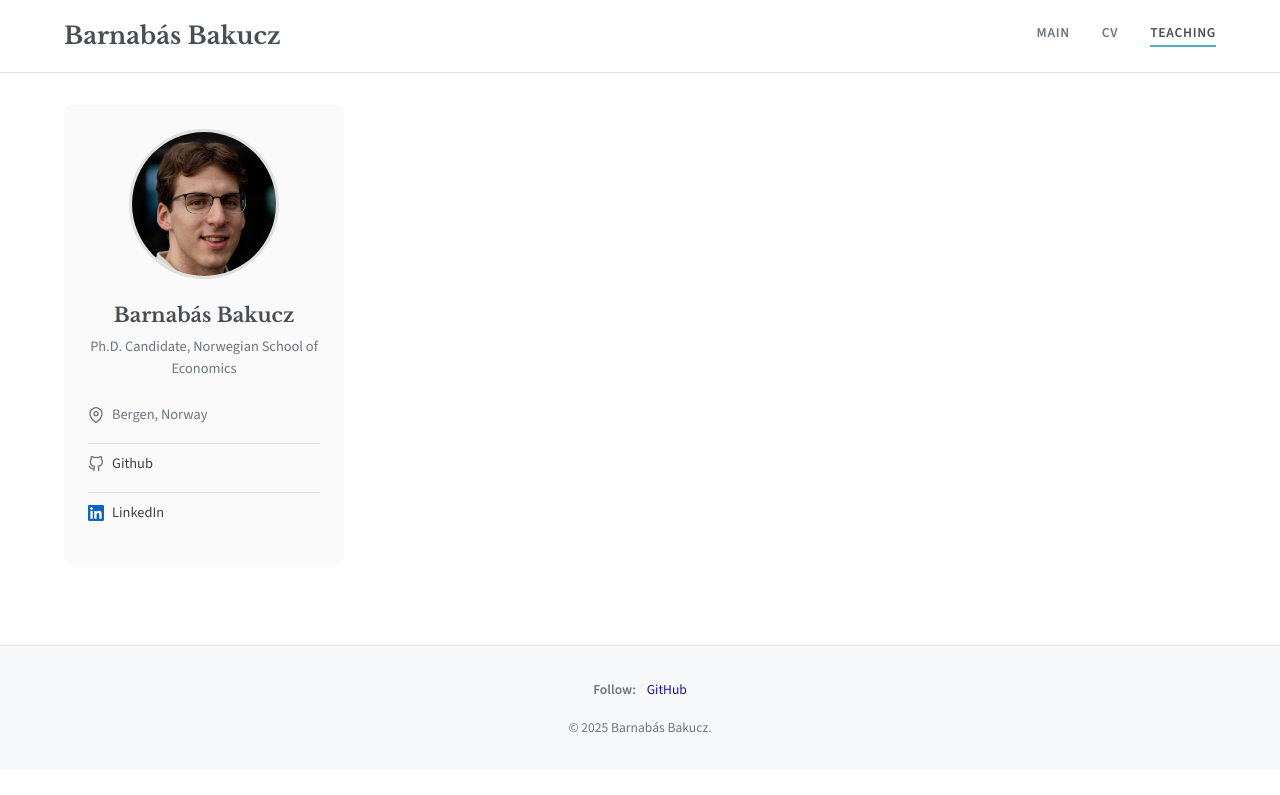
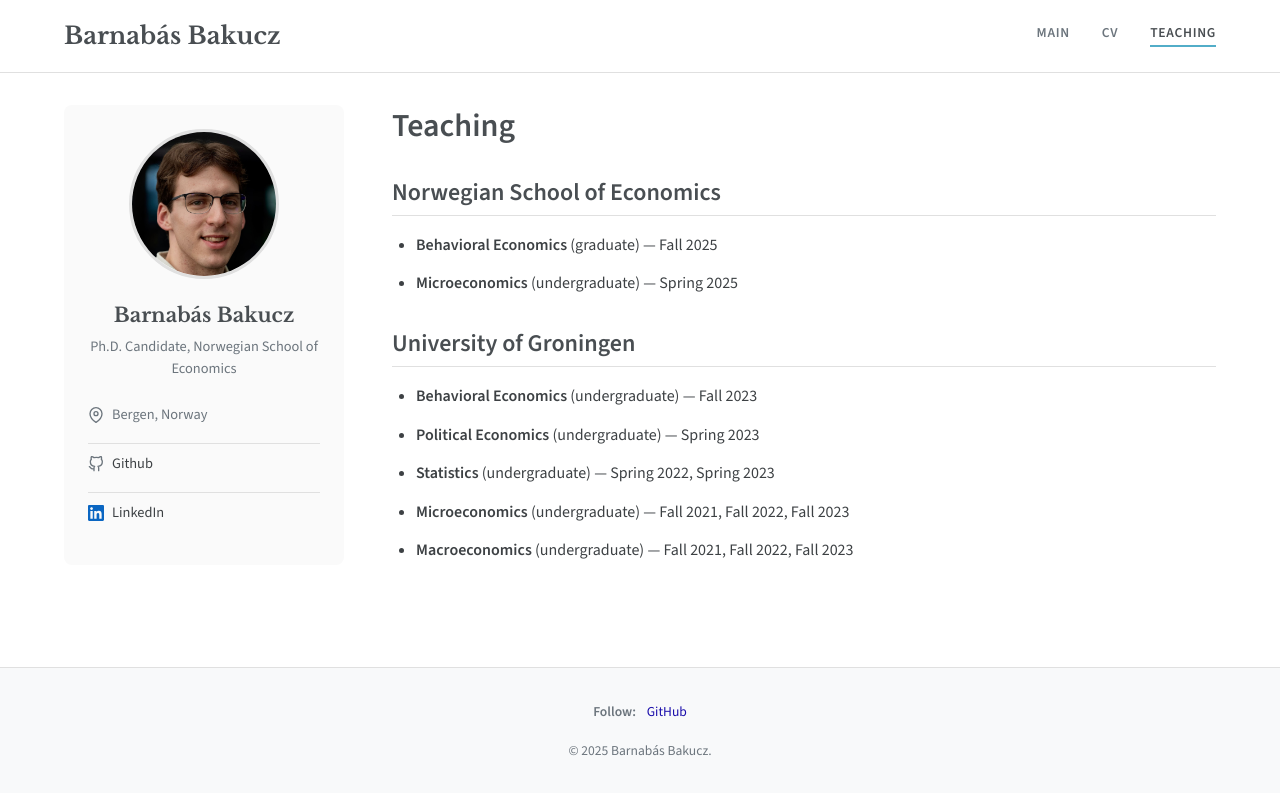
Before and after one commit to barnabas-bakucz/barnabas-bakucz.github.io, a Jekyll site: the page built from teaching.md, in a window 1280 px wide. Shown: the top 795 px of the page. Built offline with Jekyll 4.4.1, drawn with Linux system fonts in a browser that asks for light colours.

Commit message:
Add teaching page

```diff
--- a/teaching.md
+++ b/teaching.md
@@ -4,29 +4,17 @@ title: Teaching
 permalink: /teaching/
 ---
 
-<!-- # Teaching
+# Teaching
 
-## Teaching Experience
+## Norwegian School of Economics
 
-### Your University
+* **Behavioral Economics** (graduate) — Fall 2025
+* **Microeconomics** (undergraduate) — Spring 2025
 
-**Teaching Fellow**
+## University of Groningen
 
-* **Course Name** (Semester Year)
-  * Instructor: Professor Name
-  * Course description or your role
-
-* **Course Name** (Semester Year)
-  * Instructor: Professor Name
-  * Course description or your role
-
-## Teaching Materials
-
-Selected materials from courses I have taught:
-
-* [Material Title](link) — Brief description
-* [Material Title](link) — Brief description
-
-## Teaching Philosophy
-
-A brief statement about your teaching philosophy and approach goes here. -->
+* **Behavioral Economics** (undergraduate) — Fall 2023
+* **Political Economics** (undergraduate) — Spring 2023
+* **Statistics** (undergraduate) — Spring 2022, Spring 2023
+* **Microeconomics** (undergraduate) — Fall 2021, Fall 2022, Fall 2023
+* **Macroeconomics** (undergraduate) — Fall 2021, Fall 2022, Fall 2023
```
